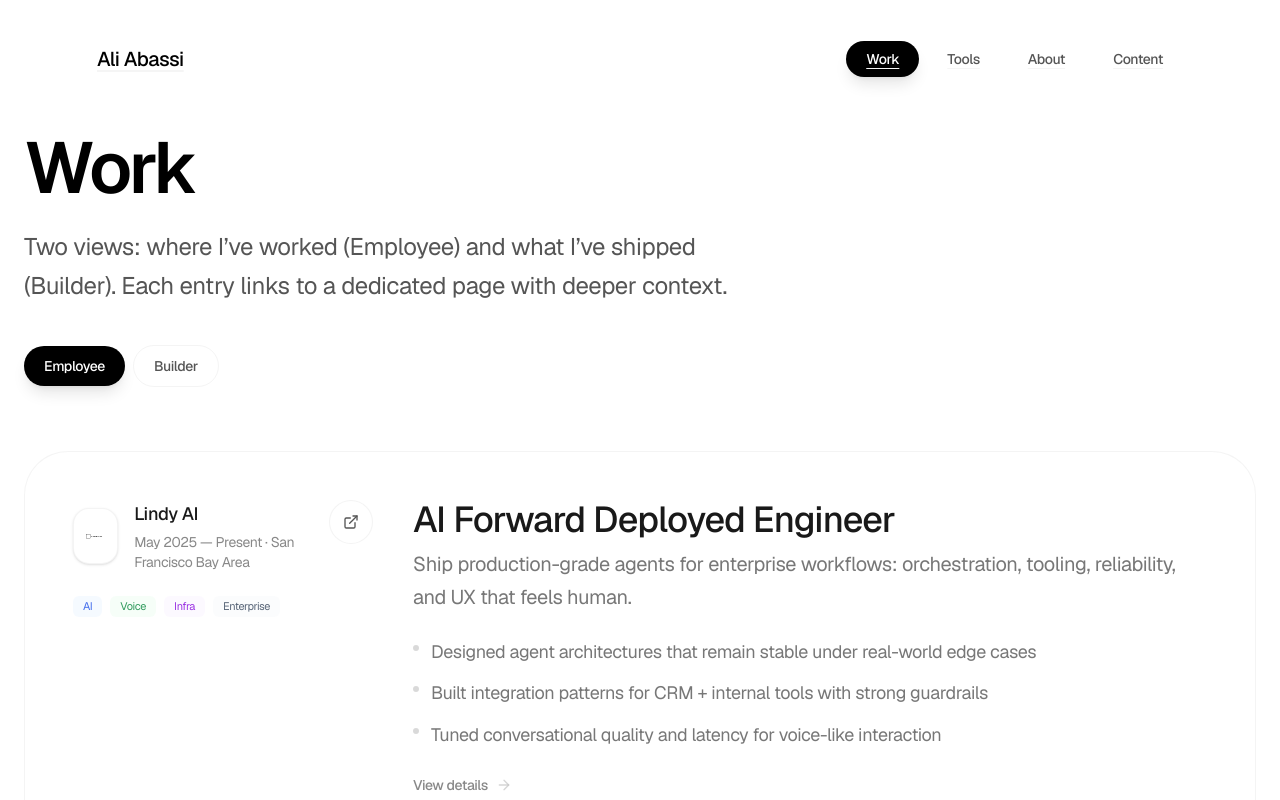
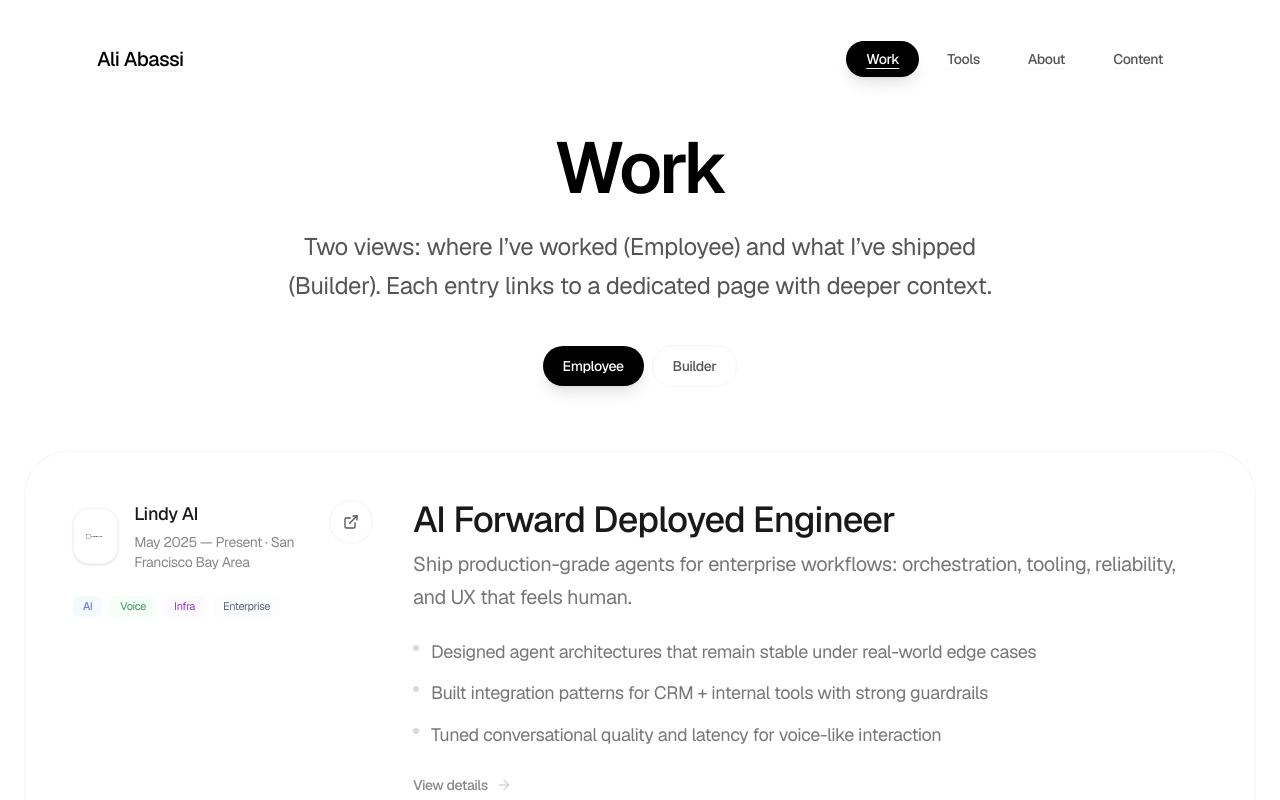
Before and after one commit to ali-abassi/aliabassi, a Next.js app: page /work in a window 1280 px wide. Shown: the top 800 px of the page. Built offline with nearby package versions, Linux system fonts and the light colour scheme.

Commit message:
Work: center-align header and tabs

```diff
--- a/src/app/work/page.tsx
+++ b/src/app/work/page.tsx
@@ -155,7 +155,7 @@ export default async function WorkPage({ searchParams }: Props) {
   return (
     <main className="max-w-7xl mx-auto px-6 py-24 md:py-32 space-y-16">
       <header className="space-y-10">
-        <div className="space-y-5 max-w-3xl text-left">
+        <div className="space-y-5 max-w-3xl text-center mx-auto">
           <h1 className="text-5xl md:text-7xl font-semibold tracking-tightest">
             Work
           </h1>
@@ -164,7 +164,7 @@ export default async function WorkPage({ searchParams }: Props) {
           </p>
         </div>
 
-        <div className="flex items-center justify-start gap-2">
+        <div className="flex items-center justify-center gap-2">
           <TabLink href="/work?view=employee" active={view === "employee"}>
             Employee
           </TabLink>
```
